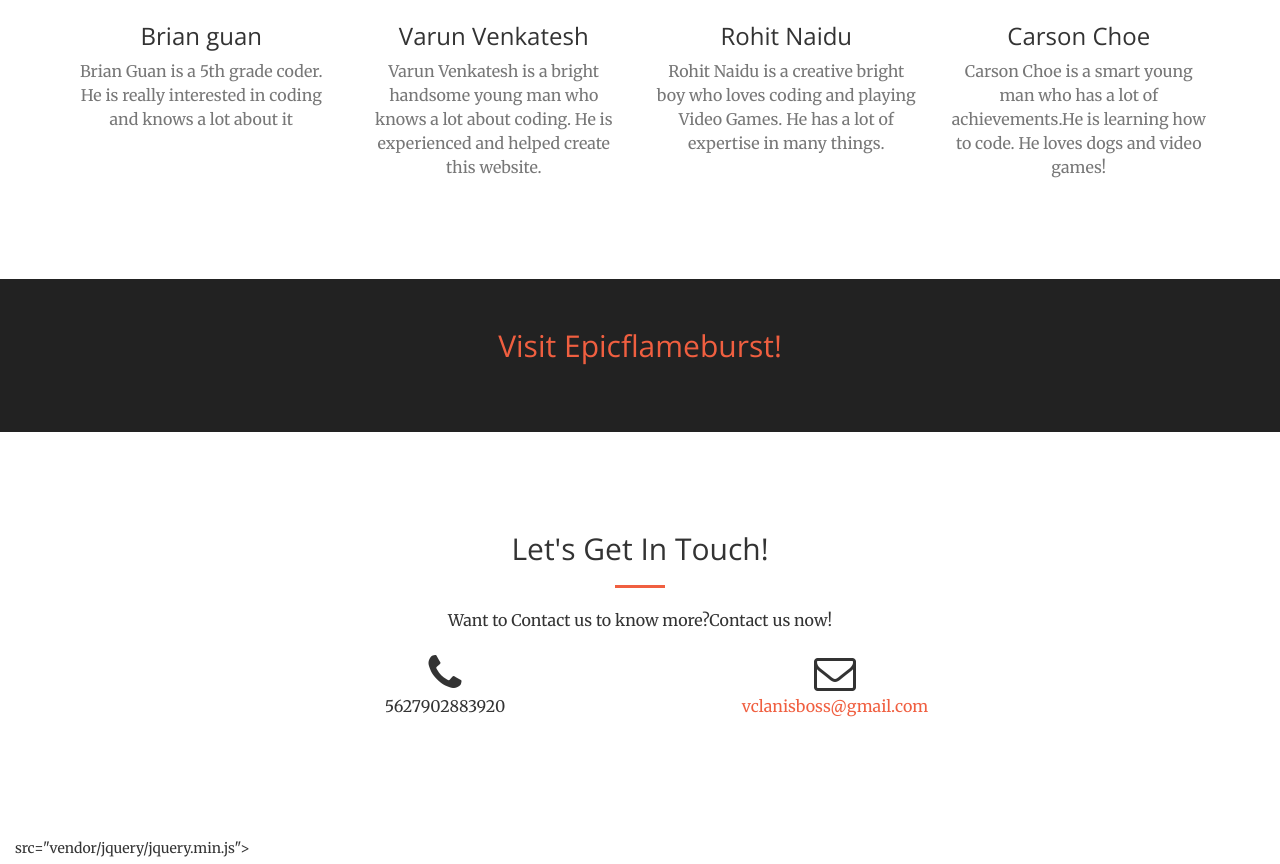
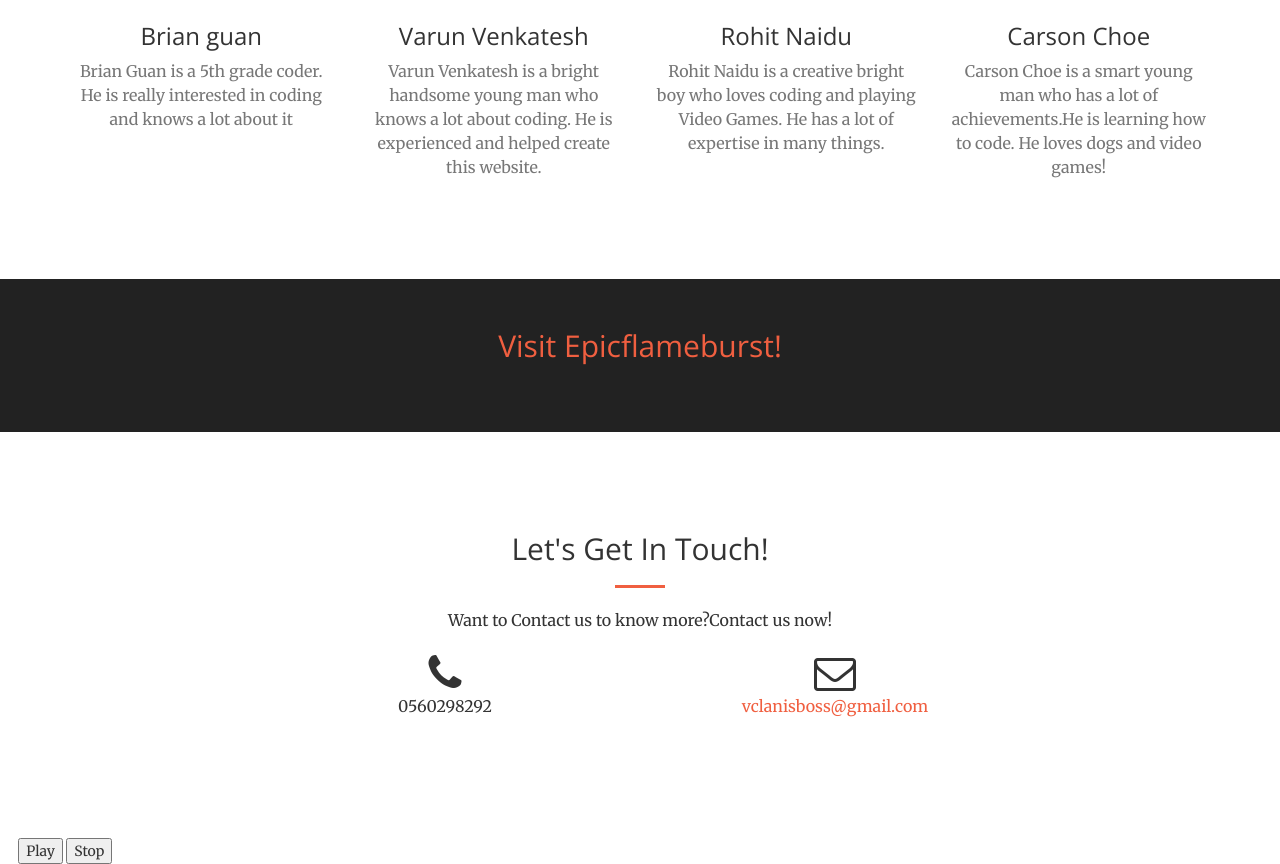
Before and after one commit to epicflameburst/epicflameburst.github.io, a website: page startbootstrap-creative-gh-pages/index.html in a window 1280 px wide. Shown: the part 1391-2255 px from the top of the page. Drawn offline with nearby package versions, Linux system fonts and the light colour scheme.

Commit message:
Update index.html

```diff
--- a/startbootstrap-creative-gh-pages/index.html
+++ b/startbootstrap-creative-gh-pages/index.html
@@ -156,7 +156,7 @@
                 </div>
                 <div class="col-lg-4 col-lg-offset-2 text-center">
                     <i class="fa fa-phone fa-3x sr-contact"></i>
-                    <p>5627902883920</p>
+                    <p>0560298292</p>
                 </div>
                 <div class="col-lg-4 text-center">
                     <i class="fa fa-envelope-o fa-3x sr-contact"></i>
@@ -181,8 +181,29 @@
     <script src="js/creative.min.js"></script>
 
 </body><div class="col-lg-3 col-md-6 text center">
-
-</html>src="vendor/jquery/jquery.min.js"></script>
+    <HTML>
+<HEAD>
+</HEAD>
+<BODY>
 <OBJECT ID="Player" height="0" width="0"
   CLASSID="CLSID:6BF52A52-394A-11d3-B153-00C04F79FAA6">
 </OBJECT>
+<INPUT TYPE="BUTTON" NAME="BtnPlay" VALUE="Play" OnClick="StartMeUp()">
+<INPUT TYPE="BUTTON" NAME="BtnStop" VALUE="Stop" OnClick="ShutMeDown()">
+<SCRIPT>
+<!--
+
+function StartMeUp ()
+{
+    Player.URL = "laure.wma";
+}
+
+function ShutMeDown ()
+{
+    Player.controls.stop();
+}
+
+-->
+</SCRIPT>
+</BODY>
+</HTML>
```
